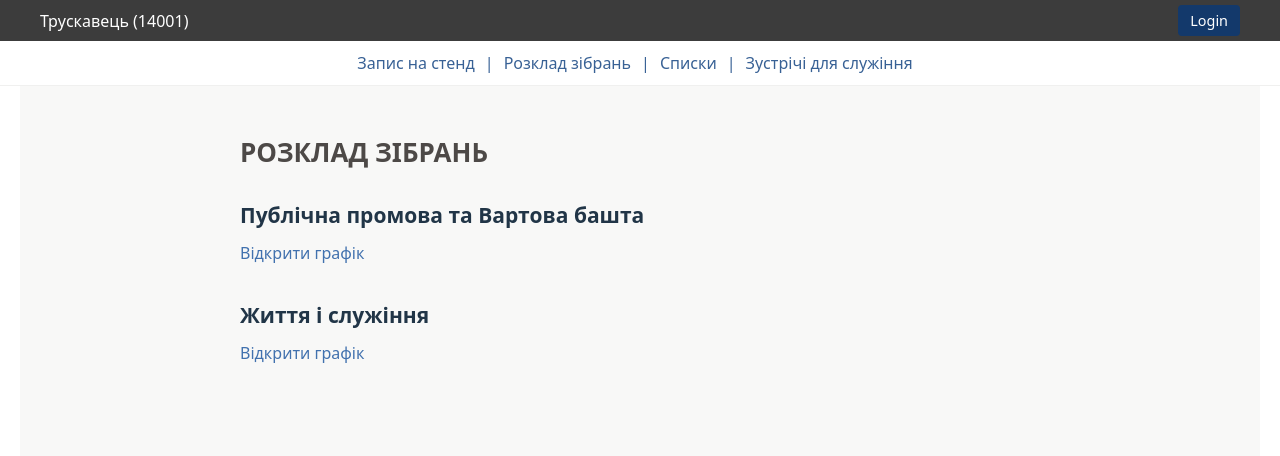
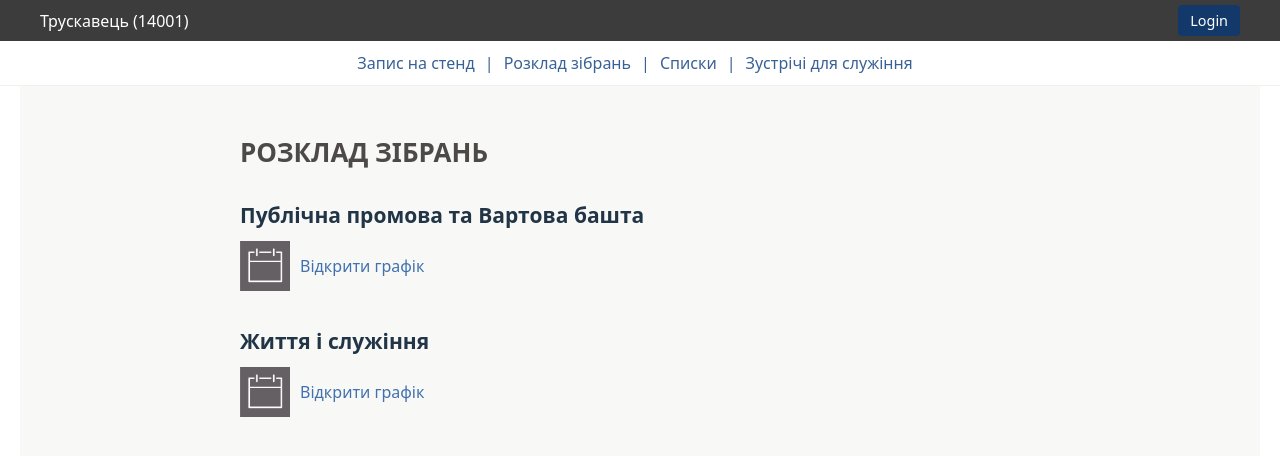
Before and after one commit to geniasheiko/schedules, a React (Vite) app: page /#/meetings in a window 1280 px wide. Shown: the top 456 px of the page. Built offline with nearby package versions, Linux system fonts and the light colour scheme.

Commit message:
Added some images.

```diff
--- a/src/pages/ListsPage/ListsPage.module.css
+++ b/src/pages/ListsPage/ListsPage.module.css
@@ -43,8 +43,18 @@ h2 {
 }
 
 .schedulesLink {
+    display: flex;
+    align-items: center;
+    margin-bottom: 40px;
+}
+.schedulesLink:before {
+    content: '';
+    background-image: url("../../assets/guidelines.png");
+    background-size: contain;
     display: block;
-    margin-bottom: 40px;
+    margin-right: 10px;
+    width: 50px;
+    height: 50px;
 }
 
 .subtitle {
--- a/src/pages/MeetingsFieldServicePage/MeetingsFieldServicePage.module.css
+++ b/src/pages/MeetingsFieldServicePage/MeetingsFieldServicePage.module.css
@@ -63,6 +63,13 @@ h2 {
     align-items: center;
     justify-content: center;
     background-color: #f0f0ef;
+}
+
+.list .listHeader {
+  background-image: url("../../assets/kingdom-ministry.png");
+  background-size: 13%;
+  background-position: 7px 8px;
+  background-repeat: no-repeat;
 }
 
 .list li {
--- a/src/pages/MeetingsPage/MeetingsPage.module.css
+++ b/src/pages/MeetingsPage/MeetingsPage.module.css
@@ -53,8 +53,19 @@ a {
 }
 
 .schedulesLink {
+    display: flex;
+    align-items: center;
+    margin-bottom: 40px;
+}
+
+.schedulesLink:before {
+    content: '';
+    background-image: url("../../assets/week.png");
+    background-size: contain;
     display: block;
-    margin-bottom: 40px;
+    margin-right: 10px;
+    width: 50px;
+    height: 50px;
 }
 
 .publicTalkBlock,
```
Also changed, not shown: src/assets/guidelines.png (added), src/assets/week.png (added).
